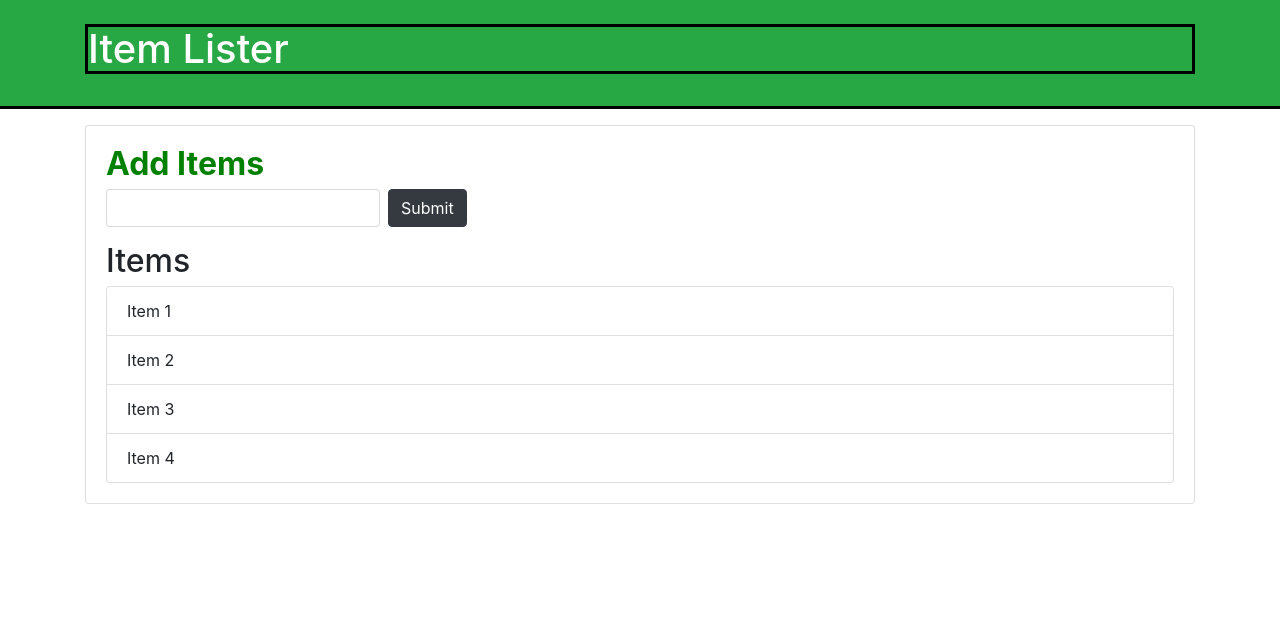
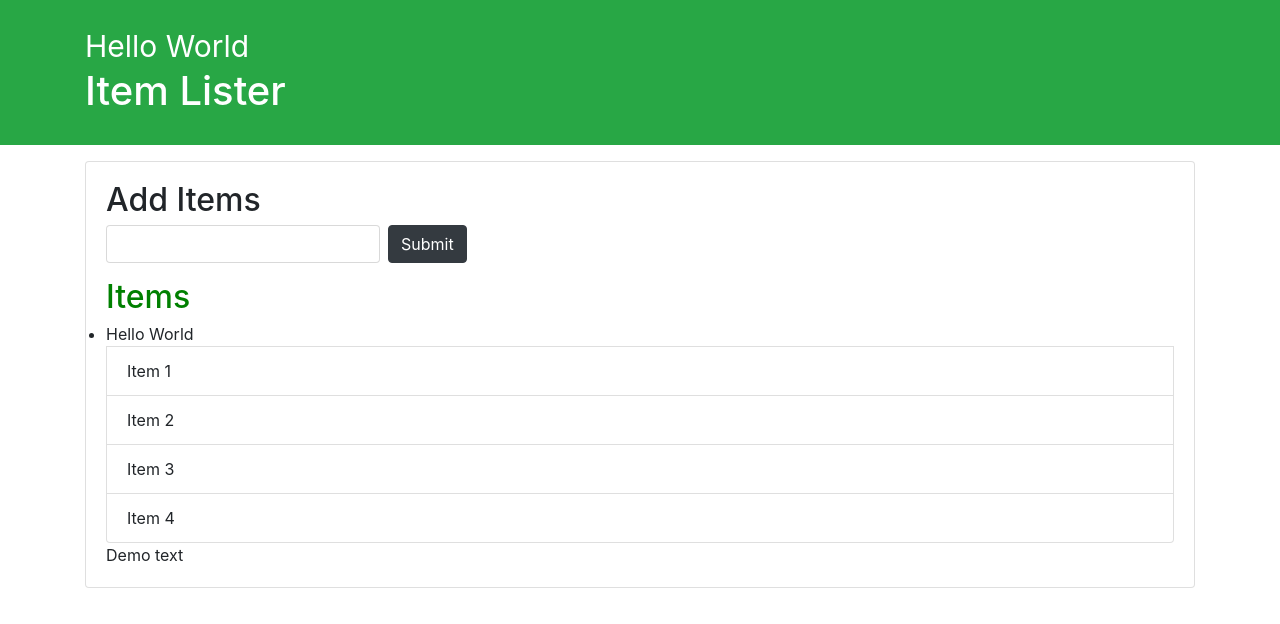
Before and after one commit to wolverine-cyber/prakhar-own, a plain HTML site: page index.html in a window 1280 px wide. Drawn offline with nearby package versions, Linux system fonts and the light colour scheme.

Commit message:
DOMassignment7

```diff
--- a/index.html
+++ b/index.html
@@ -27,33 +27,63 @@
       <li class="list-group-item">Item 3</li>
       <li class="list-group-item">Item 4</li>
     </ul>
+    <span>Demo text</span>
    </div>
   </div>
+
+</body>
   <script>
+        let itemlist = document.querySelector("#items");
+  itemlist.previousElementSibling.style.color = "green";
+    let newdiv = document.createElement('div');
+    newdiv.className = "Hello";
+    newdiv.id = "hello1";
+    newdiv.setAttribute('title',"Hello Div");
+    newdivtext = document.createTextNode("Hello World");
+    newdiv.appendChild(newdivtext);
+    let cont = document.querySelector('header .container');
+    let head1 = document.querySelector('header h1');
+    cont.insertBefore(newdiv, head1);
+    console.log(newdiv);
+    newdiv.style.fontSize = '30px';
 
-    console.log(document.getElementById("header-title"));
-    let header = document.getElementById("header-title");
-    let header1 = document.getElementById("main-header");
-    header.style.border = "solid 3px black";
-    header1.style.borderBottom = "solid 3px black";
-    document.getElementsByClassName("title")[0].style.fontWeight = "bold";
-    document.getElementsByClassName("title")[0].style.color = "green";
+    let newdiv1 = document.createElement('li');
+    newdivtext1 = document.createTextNode("Hello World");
+    newdiv1.appendChild(newdivtext1);
+    console.log(newdiv1);
+    let ul1 = document.getElementById("items");
+    ul1.insertBefore(newdiv1, ul1.children[0]);
 
-    //header.textContent = "Hello";
-    //header.innerHTML = "<h3>Web Development</h3>";
-    // console.dir(document);
-    // console.log(document.domain);
-    // console.log(document.URL);
-    // console.log(document.title);
-    // document.title = 123;
-    // console.log(document.doctype);
-    // console.log(document.head);
-    // console.log(document.body);
-    // console.log(document.all);
-    // console.log(document.all[10]);
-    // console.log(document.forms);
-    // console.log(document.links);
-    // console.log(document.images);
+    // console.log(itemlist.parentNode);
+    // itemlist.parentNode.style.backgroundColor = "lightgrey";
+    // console.log(itemlist.parentNode.parentNode);
+    // console.log(itemlist.parentNode.parentNode.parentNode);
+
+    // console.log("");
+
+    // console.log(itemlist.parentElement);
+    // itemlist.parentElement.style.backgroundColor = "lightgreen";
+    // console.log(itemlist.parentElement.parentElement);
+    // console.log(itemlist.parentElement.parentElement.parentElement);
+
+    //console.log(itemlist.childNodes);
+    // console.log(itemlist.children);
+    // console.log(itemlist.children[1]);
+    // itemlist.children[1].style.backgroundColor = "yellow";
+
+    // console.log(itemlist.firstElementChild);
+    // itemlist.firstElementChild.textContent = "Hello1";
+
+    // console.log(itemlist.lastChild);
+    // itemlist.lastChild.textContent = "Hello4";
+
+    // console.log(itemlist.lastElementChild);
+    // itemlist.lastElementChild.textContent = "Hello4";
+
+    // console.log(itemlist.nextSibling);
+    // console.log(itemlist.nextElementSibling);
+
+    // console.log(itemlist.previousSibling);
+    // console.log(itemlist.previousElementSibling);
   </script>
-</body>
 </html>
```
